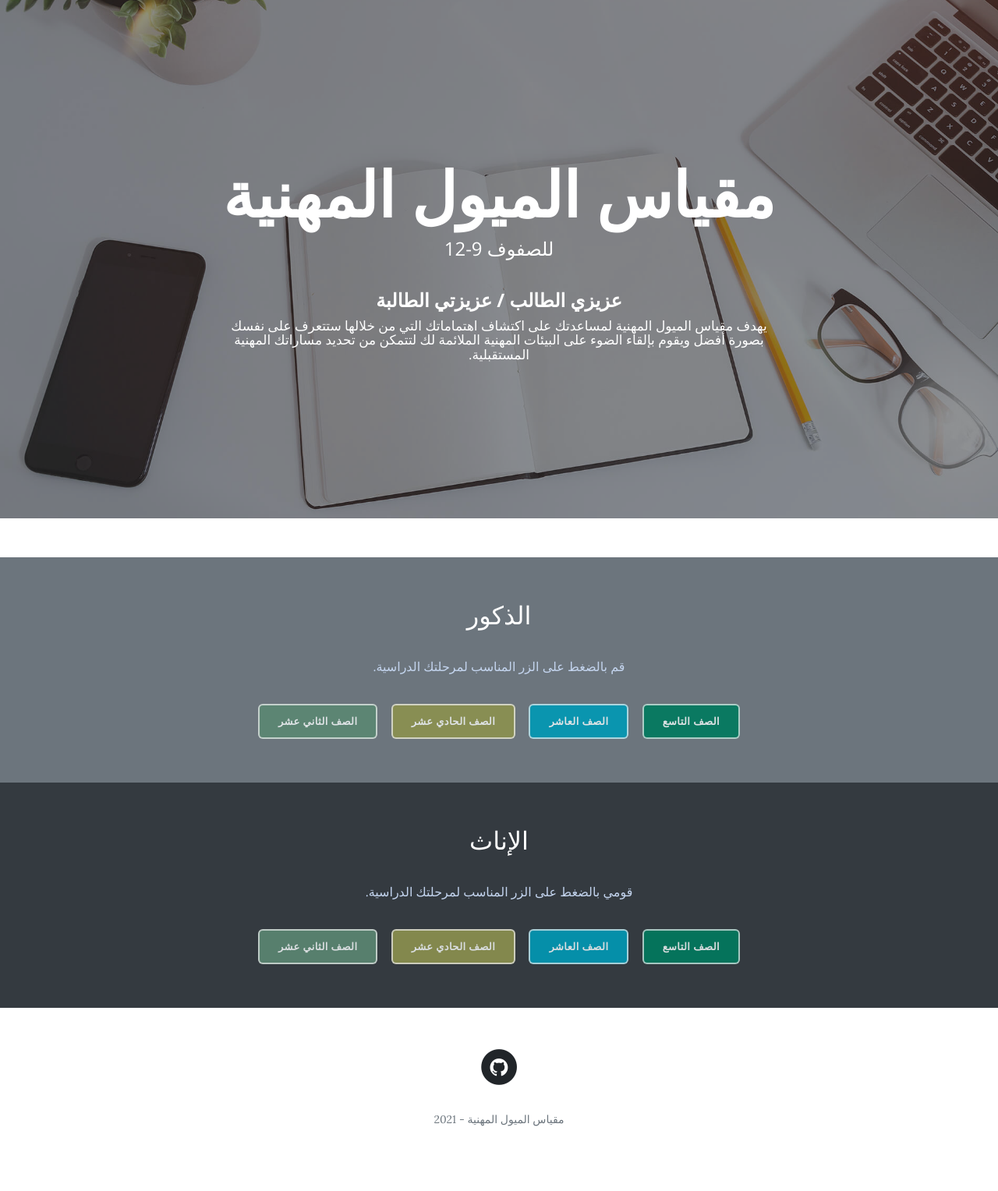
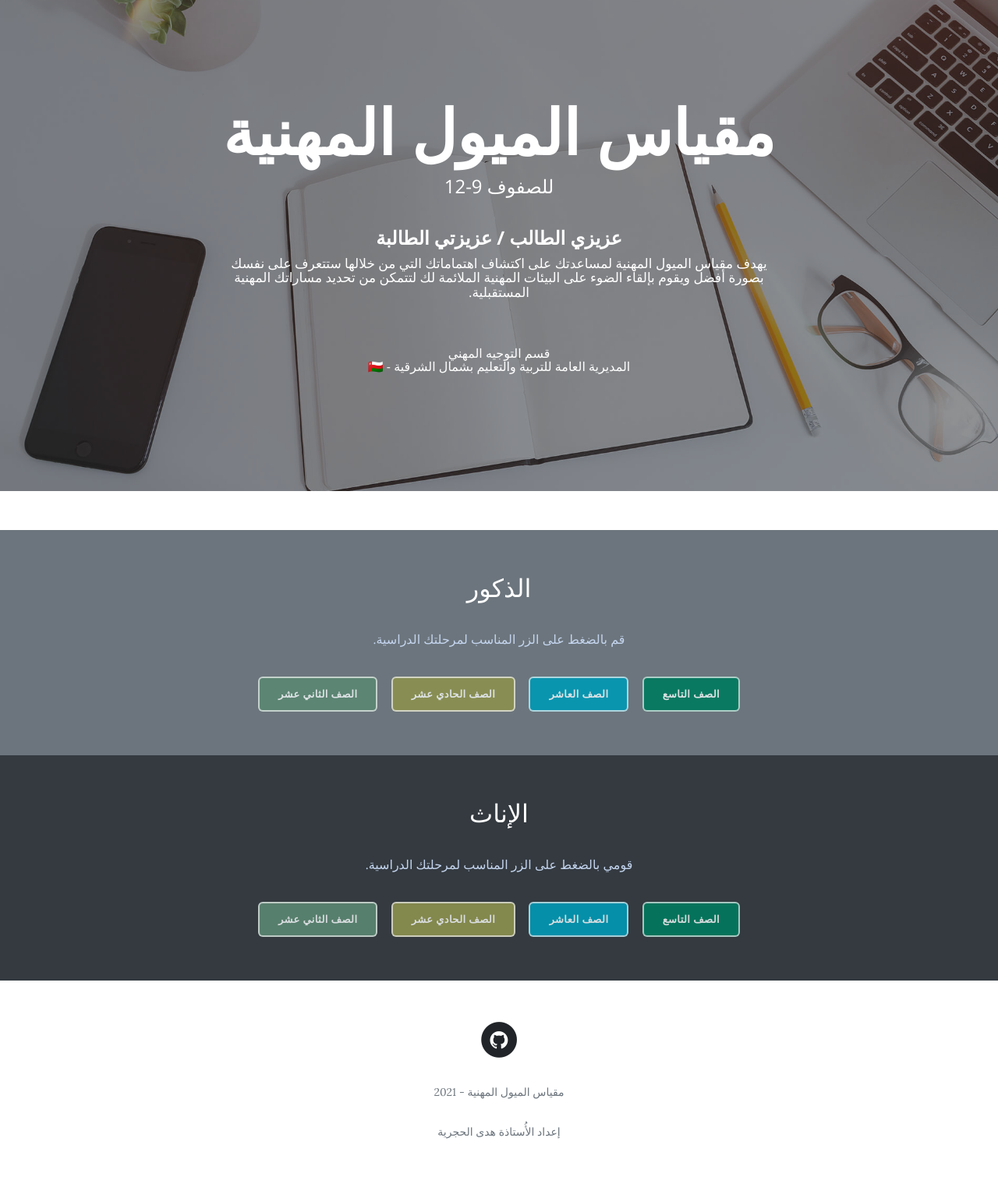
Before and after one commit to omr00t/Semati, a Django app: page /tests/ in a window 1280 px wide. Shown: the whole page at 78% size. Before the commit the page ends 1445 px from the top, so only its background shows below. Run offline with Django 3.2, Linux system fonts and the light colour scheme; some libraries are stand-ins or nearby versions.

Commit message:
Added copyrights.
Added copyrights that refer to the "creator" and the place he works for.
Also, a table column entry has been improved.

```diff
--- a/test1/templates/index.html
+++ b/test1/templates/index.html
@@ -19,11 +19,16 @@
         <div class="container">
             <div class="row">
                 <div class="col-md-10 col-lg-8 mx-auto">
-                    <div class="site-heading" dir="rtl">
+                    <div class="site-heading" dir="rtl" style="padding: 120px 0 150px;">
                         <h1>مقياس الميول المهنية</h1><span class="subheading">للصفوف 9-12</span>
 						<br>
 						<span class="subheading" style="font-weight:bold;">عزيزي الطالب / عزيزتي الطالبة</span>
 						<span class="subheading" style="font-size: 85%;">يهدف مقياس الميول المهنية لمساعدتك على اكتشاف اهتماماتك التي من خلالها ستتعرف على نفسك بصورة أفضل ويقوم بإلقاء الضوء على البيئات المهنية الملائمة لك لتتمكن من تحديد مساراتك المهنية المستقبلية.</span>
+						<span class="subheading" style="font-size: 80%; margin-top: 60px;">
+قسم التوجيه المهني
+							<br>
+المديرية العامة للتربية والتعليم بشمال الشرقية - 🇴🇲
+						</span>
                     </div>
                 </div>
             </div>
@@ -65,6 +70,7 @@
                         <li class="list-inline-item"><span class="fa-stack fa-lg"><i class="fa fa-circle fa-stack-2x"></i><i class="fa fa-github fa-stack-1x fa-inverse" onclick="window.open('https://github.com/omr00t/Semati','_blank');"></i></span></li>
                     </ul>
                     <p class="text-muted copyright">مقياس الميول المهنية - 2021</p>
+                    <p class="text-muted copyright">إعداد الأُستاذة هدى الحجرية</p>
                 </div>
             </div>
         </div>
--- a/test1/templates/take_test.html
+++ b/test1/templates/take_test.html
@@ -190,7 +190,7 @@ location.href = "{{ full_url }}";
                     <tr>
                         <th style="text-align: right;">م</th>
                         <th style="text-align: center;">البيئة</th>
-                        <th style="text-align: center;">الدرجة المئينية</th>
+                        <th style="text-align: center;">الرتبة المئينية</th>
                     </tr>
                 </thead>
                 <tbody>
@@ -242,6 +242,7 @@ location.href = "{{ full_url }}";
                        <li class="list-inline-item"><span class="fa-stack fa-lg"><i class="fa fa-circle fa-stack-2x"></i><i class="fa fa-github fa-stack-1x fa-inverse" onclick="window.open('https://github.com/omr00t/Semati','_blank');"></i></span></li>
                     </ul>
                     <p class="text-muted copyright">مقياس الميول المهنية - 2021</p>
+                    <p class="text-muted copyright">إعداد الأُستاذة هدى الحجرية</p>
                 </div>
             </div>
         </div>
```
